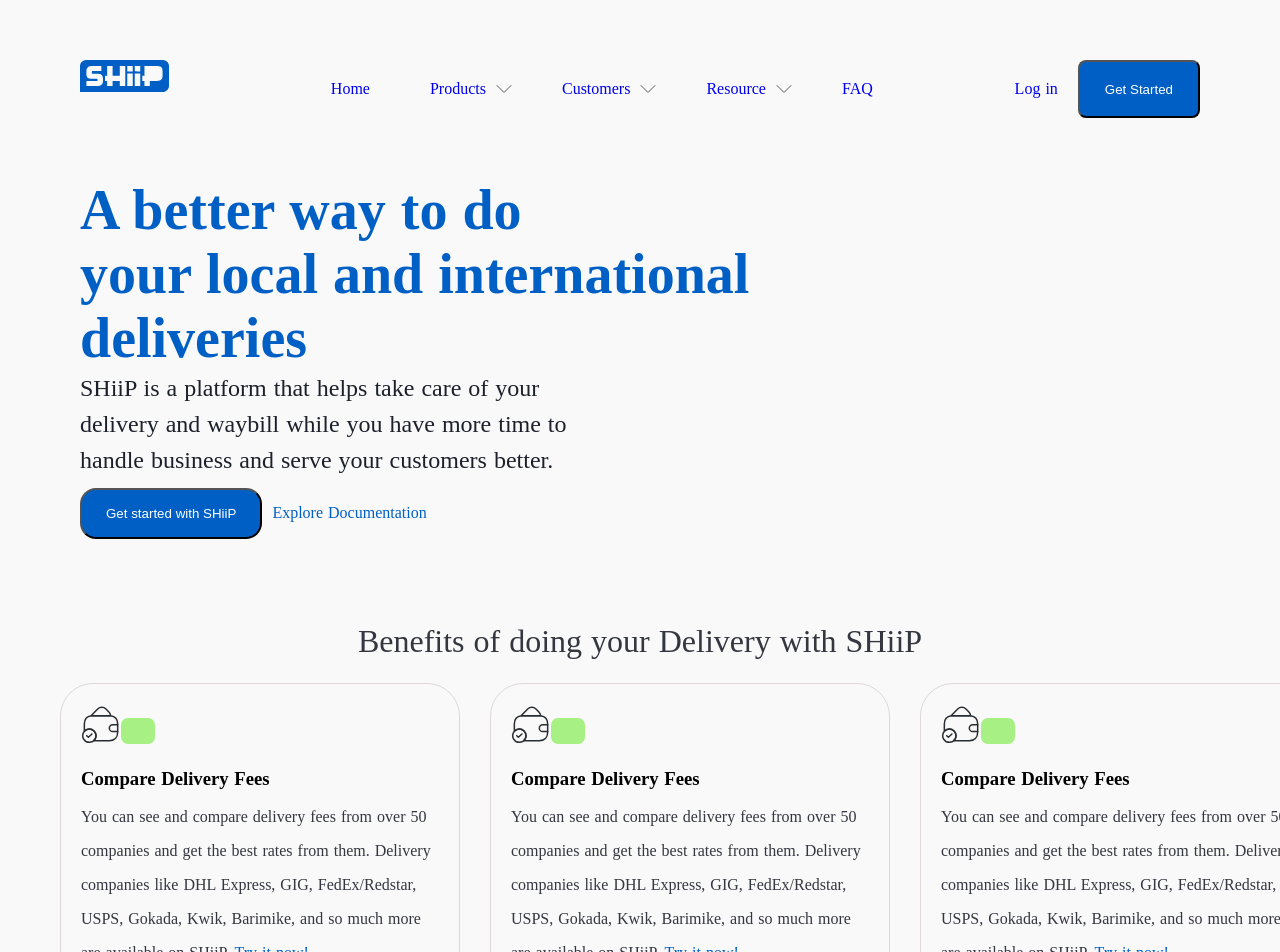
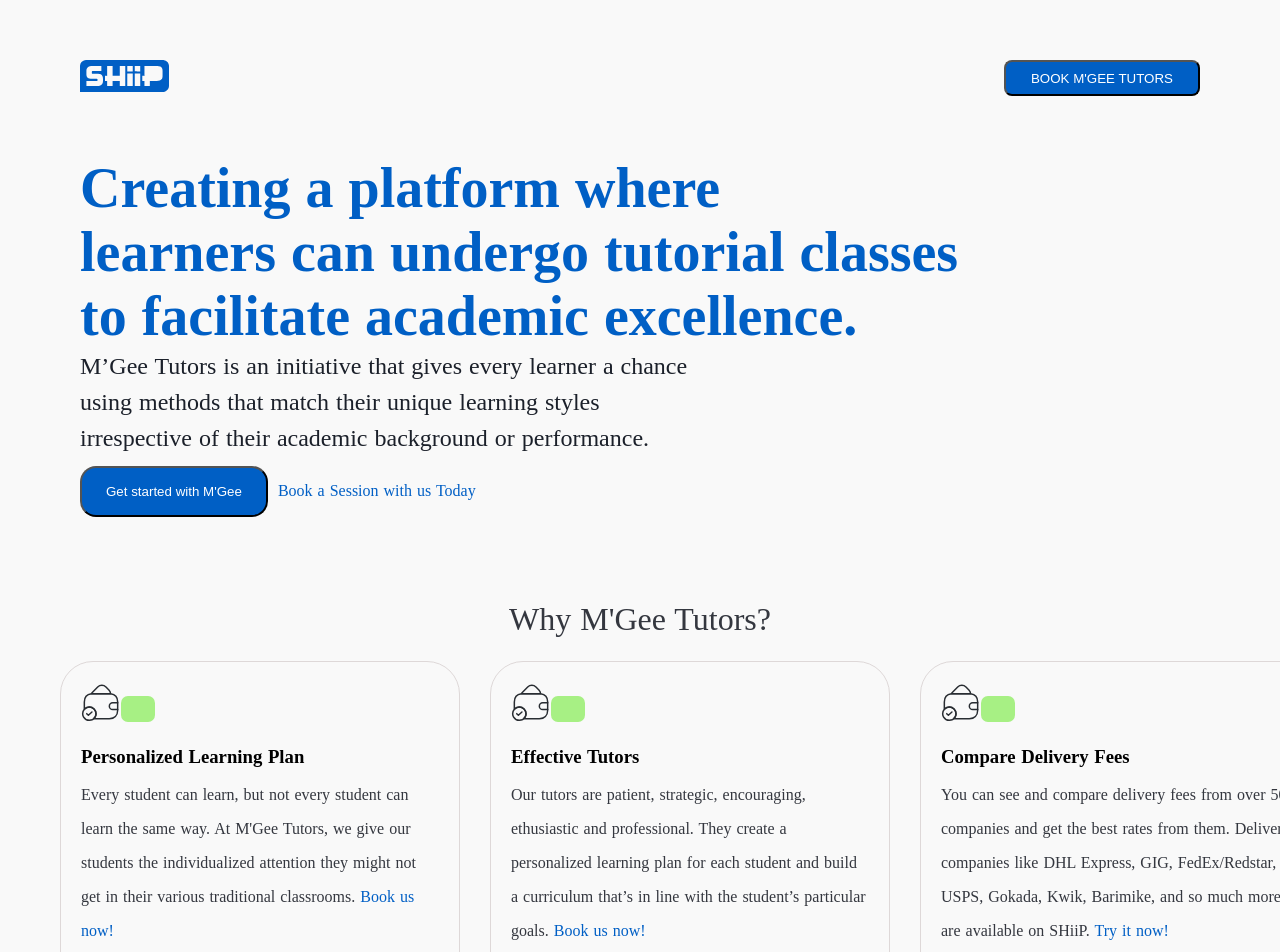
Before and after one commit to oladetoungee/catch-as-catch-can, a Nuxt app: page / in a window 1280 px wide. Shown: the top 952 px of the page. Built offline with nearby package versions, Linux system fonts and the light colour scheme.

Commit message:
Content Update

```diff
--- a/components/Benefit.vue
+++ b/components/Benefit.vue
@@ -1,6 +1,6 @@
 <template>
   <div class="benefit-container">
-    <h4 class="benefit-heading">Benefits of doing your Delivery with SHiiP</h4>
+    <h4 class="benefit-heading">Why M'Gee Tutors?</h4>
     <div class="benefit-items">
       <div class="benefit-item">
         <img src="~assets/images/wallet-check.svg" alt="" class="image-main" />
@@ -9,13 +9,11 @@
           alt=""
           class="image-shadow"
         />
-        <h3 class="benefit-topic">Compare Delivery Fees</h3>
+        <h3 class="benefit-topic">Personalized Learning Plan</h3>
         <p class="benefit-info">
-          You can see and compare delivery fees from over 50 companies and get
-          the best rates from them. Delivery companies like DHL Express, GIG,
-          FedEx/Redstar, USPS, Gokada, Kwik, Barimike, and so much more are
-          available on SHiiP.
-          <nuxt-link to="" class="benefit-links">Try it now!</nuxt-link>
+         Every student can learn, but not every student can learn the same way. At M'Gee Tutors, we give our students the individualized attention
+         they might not get in their various traditional classrooms.
+          <nuxt-link to="" class="benefit-links">Book us now!</nuxt-link>
         </p>
       </div>
        <div class="benefit-item">
@@ -25,13 +23,12 @@
           alt=""
           class="image-shadow"
         />
-        <h3 class="benefit-topic">Compare Delivery Fees</h3>
+        <h3 class="benefit-topic">Effective Tutors</h3>
         <p class="benefit-info">
-          You can see and compare delivery fees from over 50 companies and get
-          the best rates from them. Delivery companies like DHL Express, GIG,
-          FedEx/Redstar, USPS, Gokada, Kwik, Barimike, and so much more are
-          available on SHiiP.
-          <nuxt-link to="" class="benefit-links">Try it now!</nuxt-link>
+          Our tutors are patient, strategic, encouraging, ethusiastic and professional.
+          They create a personalized learning plan for each student and build a curriculum
+          that’s in line with the student’s particular goals.
+          <nuxt-link to="" class="benefit-links">Book us now!</nuxt-link>
         </p>
       </div>
        <div class="benefit-item">
--- a/components/Heading.vue
+++ b/components/Heading.vue
@@ -5,7 +5,7 @@
 
         </div>
         <div class="header-nav">
-            <ul class="nav-list">
+            <!-- <ul class="nav-list">
              <div class="drop">
                    <li class="nav-item"><nuxt-link to="">Home</nuxt-link></li>
 
@@ -27,11 +27,11 @@
 
               </div>
 
-            </ul>
+            </ul> -->
         </div>
         <div class="header-auth">
-            <li class="log-in"><nuxt-link to="">Log in</nuxt-link></li>
-            <button class="get-started">Get Started</button>
+            <!-- <li class="log-in"><nuxt-link to="">Log in</nuxt-link></li> -->
+            <button class="get-started">BOOK M'GEE TUTORS</button>
         </div>
     </div>
 </template>
--- a/components/Intro.vue
+++ b/components/Intro.vue
@@ -2,16 +2,15 @@
     <div class="intro">
         <div class="intro-text">
             <h1>
-                A better way to do <br/>your local and international <br/> deliveries
+               Creating a platform where <br/> learners can undergo tutorial classes <br/>  to facilitate academic excellence.
             </h1>
             <p class="intro-info">
-               SHiiP is a platform that helps take care of your <br/>
-                delivery and waybill while you have more time to <br/>
-                handle business and serve your customers better.
+               M’Gee Tutors is an initiative that gives every learner a chance <br/>
+               using methods that match their unique learning styles <br/> irrespective of their academic background or performance.
             </p>
             <div class="intro-btns">
-                <button class="started">Get started with SHiiP</button>
-                <nuxt-link class="explore" to="">Explore Documentation</nuxt-link>
+                <button class="started">Get started with M'Gee</button>
+                <nuxt-link class="explore" to="">Book a Session with us Today</nuxt-link>
             </div>
         </div>
         <div class="intro-img">
```
